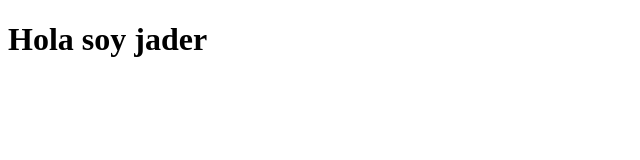
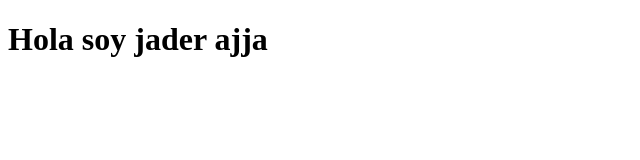
Before and after one commit to juansito527/aprendiendo, a plain HTML site: page index.html in a window 1280 px wide. Shown: the whole page, without its empty margins (0-640 px from the left). Drawn offline with Linux system fonts and the light colour scheme.

Commit message:
uni ramas

```diff
--- a/index.html
+++ b/index.html
@@ -9,7 +9,7 @@
 </head>
 
 <body>
-    <h1>Hola soy jader</h1>
+    <h1>Hola soy jader ajja</h1>
 </body>
 
 </html>
```
